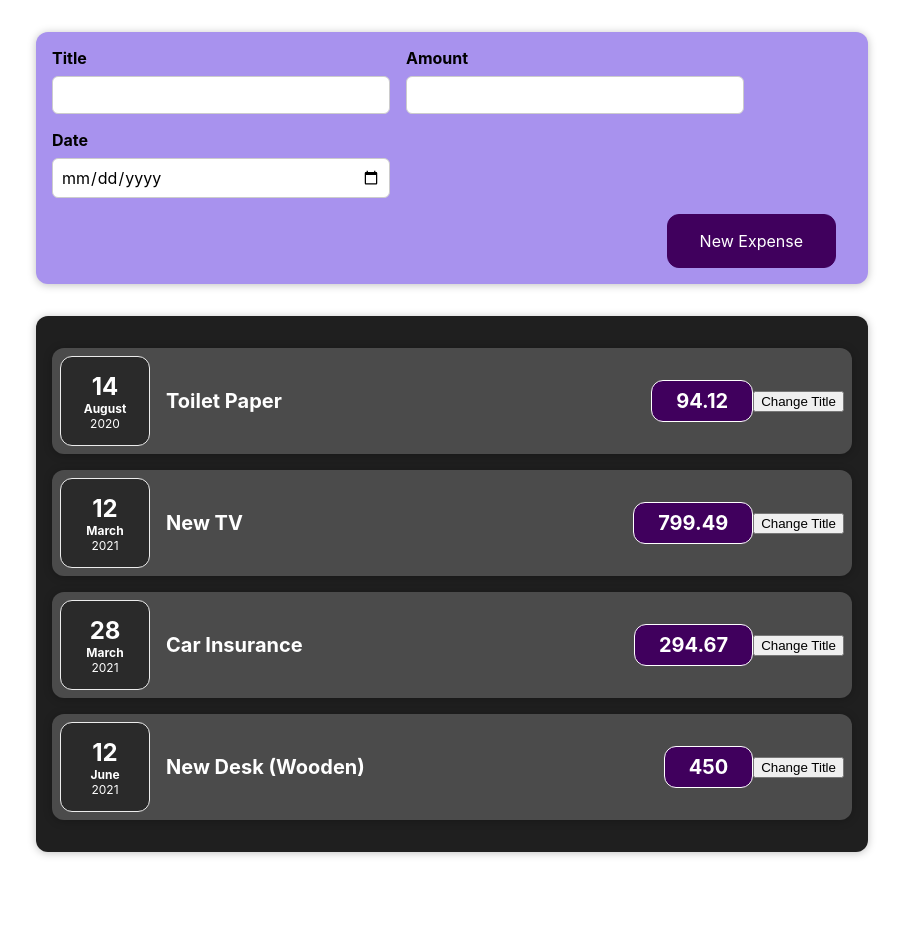
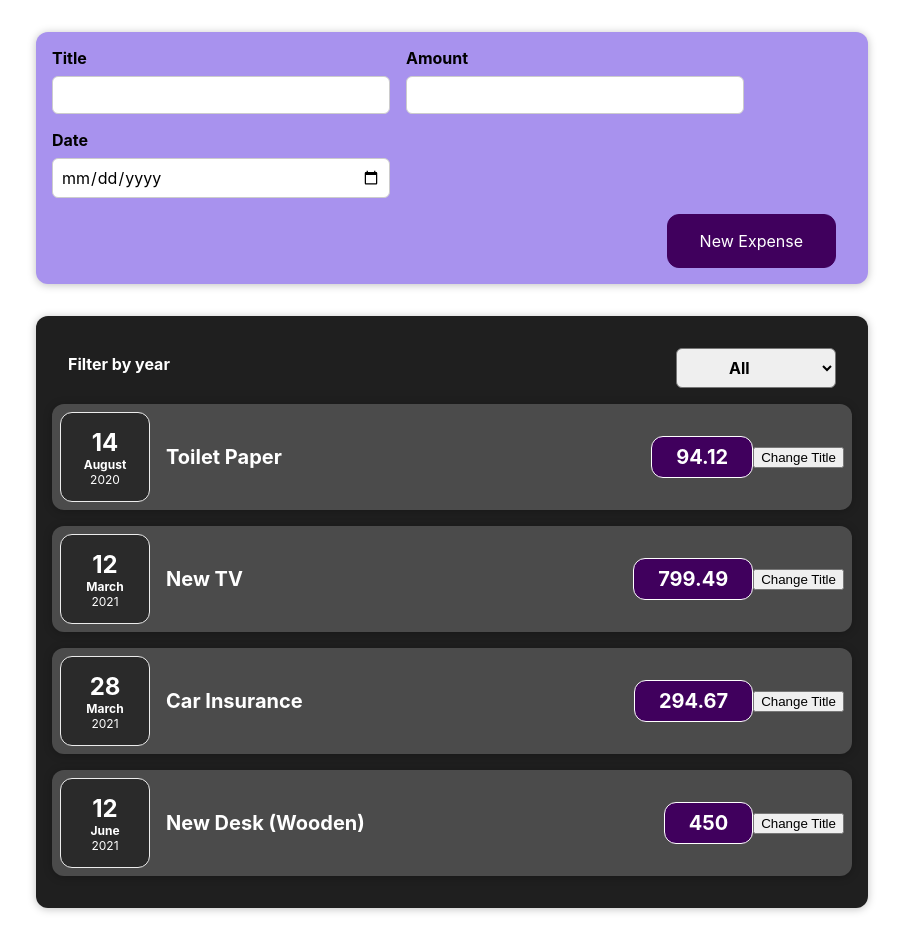
Before and after one commit to EdgarsRum/react-complete-guide, a React (Create React App) app: page / in a window 1280 px wide. Shown: the whole page, without its empty margins (188-1091 px from the left). Before the commit the page ends 884 px from the top, so only its background shows below. Built offline with nearby package versions, Linux system fonts and the light colour scheme.

Commit message:
- add year selection for filtering  - implement year filter state in Expenses.js  - implement expense filtering by year

```diff
--- a/src/components/expenses/Expenses.js
+++ b/src/components/expenses/Expenses.js
@@ -1,20 +1,30 @@
 import ExpenseItem from './ExpenseItem';
+import ExpensesFilter from './ExpensesFilter';
 import Card from '../ui/Card';
 
 import './Expenses.css';
-
+import {useState} from 'react';
 
 function Expenses(props) {
+
+  const [year, setYear] = useState('');
+
+  const filterByYearHandler = (year) => setYear(year);
+
+  const filterByYear = (expense) => year === '' || expense.date.getFullYear().toString() === year
+
   return <Card className="expenses">
+    <ExpensesFilter onFilterByYear={filterByYearHandler}/>
     {
-      props.expenses.map((expense =>
+      props.expenses
+        .filter(filterByYear)
+        .map(expense =>
           <ExpenseItem
             key={expense.id}
             date={expense.date}
             title={expense.title}
             amount={expense.amount}
-          />
-      ))
+          />)
     }
   </Card>
 }
--- /dev/null
+++ b/src/components/expenses/ExpensesFilter.css
@@ -0,0 +1,24 @@
+.expenses-filter {
+    color: white;
+    padding: 0 1rem;
+}
+
+.expenses-filter__control {
+    display: flex;
+    width: 100%;
+    align-items: center;
+    justify-content: space-between;
+    margin: 1rem 0;
+}
+
+.expenses-filter label {
+    font-weight: bold;
+    margin-bottom: 0.5rem;
+}
+
+.expenses-filter select {
+    font: inherit;
+    padding: 0.5rem 3rem;
+    font-weight: bold;
+    border-radius: 6px;
+}
--- /dev/null
+++ b/src/components/expenses/ExpensesFilter.js
@@ -0,0 +1,24 @@
+import React from 'react';
+
+import './ExpensesFilter.css';
+
+const ExpensesFilter = (props) => {
+  const selectHandler = (event) => props.onFilterByYear(event.target.value)
+
+  return (
+    <div className="expenses-filter">
+      <div className="expenses-filter__control">
+        <label>Filter by year</label>
+        <select onChange={selectHandler}>
+          <option value="">All</option>
+          <option value="2022">2022</option>
+          <option value="2021">2021</option>
+          <option value="2020">2020</option>
+          <option value="2019">2019</option>
+        </select>
+      </div>
+    </div>
+  );
+};
+
+export default ExpensesFilter;
```
